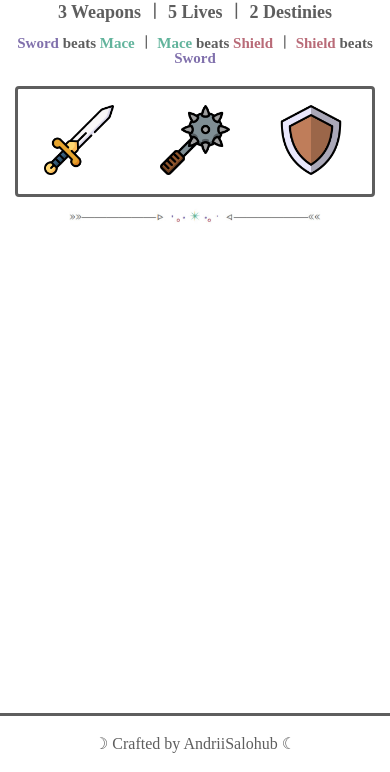
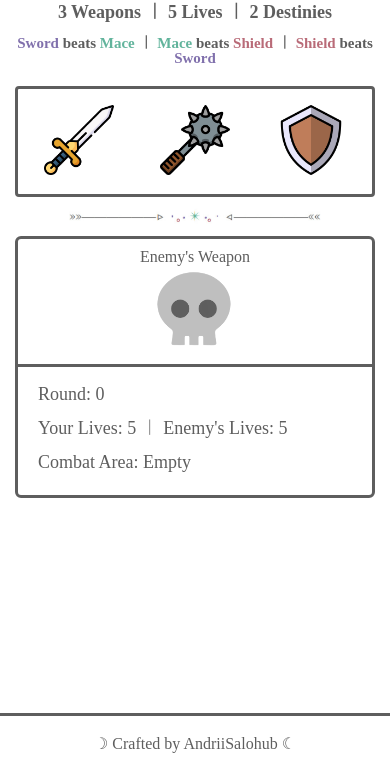
Before and after one commit to AndriiSalohub/sword-mace-shield, a website built with Vite: page index.html in a window 390 px wide. Shown: the part 72-844 px from the top of the page. Built offline with nearby package versions, Linux system fonts and the light colour scheme; a web font is replaced by a local one.

Commit message:
Added markup and styles for status section

```diff
--- a/index.html
+++ b/index.html
@@ -72,6 +72,33 @@
                 alt="separator"
                 class="game-interface__separator"
             />
+            <section class="game-interface__status">
+                <div class="game-interface__opponent">
+                    <h4 class="game-interface__opponent-title">
+                        Enemy's Weapon
+                    </h4>
+                    <img
+                        src="src/images/skull.png"
+                        alt="enemy's weapon"
+                        class="game-interface__opponent-choose"
+                    />
+                </div>
+                <div class="game-interface__info">
+                    <h4
+                        class="game-interface__rounds game-interface__info-text"
+                    >
+                        Round: 0
+                    </h4>
+                    <p class="game-interface__lives game-interface__info-text">
+                        Your Lives: 5 ︱ Enemy's Lives: 5
+                    </p>
+                    <p
+                        class="game-interface__combat-area game-interface__info-text"
+                    >
+                        Combat Area: Empty
+                    </p>
+                </div>
+            </section>
         </main>
         <footer class="footer">☽ Crafted by AndriiSalohub ☾</footer>
         <script type="module" src="src/js/app.js"></script>
--- a/src/scss/style.scss
+++ b/src/scss/style.scss
@@ -105,6 +105,36 @@ body {
         width: 70%;
         margin: 0 auto;
     }
+
+    &__status {
+        border: 3px solid var(--border-color);
+        border-radius: 6px;
+        display: grid;
+        grid-template-columns: 1fr 3fr;
+    }
+
+    &__opponent {
+        padding: 10px 20px;
+        border-right: 3px solid var(--border-color);
+        &-title {
+            text-align: center;
+        }
+        &-choose {
+            width: 100px;
+            height: auto;
+            display: block;
+            margin: 0 auto;
+        }
+    }
+
+    &__info {
+        padding: 10px 20px;
+
+        &-text {
+            font-size: 18px;
+            line-height: 34px;
+        }
+    }
 }
 
 .footer {
@@ -134,11 +164,6 @@ body {
         &__user-moves {
             padding: 30px 65px;
         }
-
-        &__user-move-img {
-            width: 100px;
-            height: auto;
-        }
     }
 }
 
@@ -164,7 +189,20 @@ body {
 
         &__user-move-img {
             width: 90px;
-            height: auto;
+        }
+
+        &__status {
+            grid-template-columns: 1fr;
+            grid-template-rows: 1fr 1fr;
+        }
+
+        &__opponent {
+            border-right: none;
+            border-bottom: 3px solid var(--border-color);
+
+            &-choose {
+                width: 90px;
+            }
         }
     }
 }
@@ -188,7 +226,6 @@ body {
 
         &__user-move-img {
             width: 70px;
-            height: auto;
         }
 
         &__user-moves {
@@ -219,7 +256,6 @@ body {
 
         &__user-move-img {
             width: 65px;
-            height: auto;
         }
     }
 }
```
Also changed, not shown: src/images/skull.png (added).
